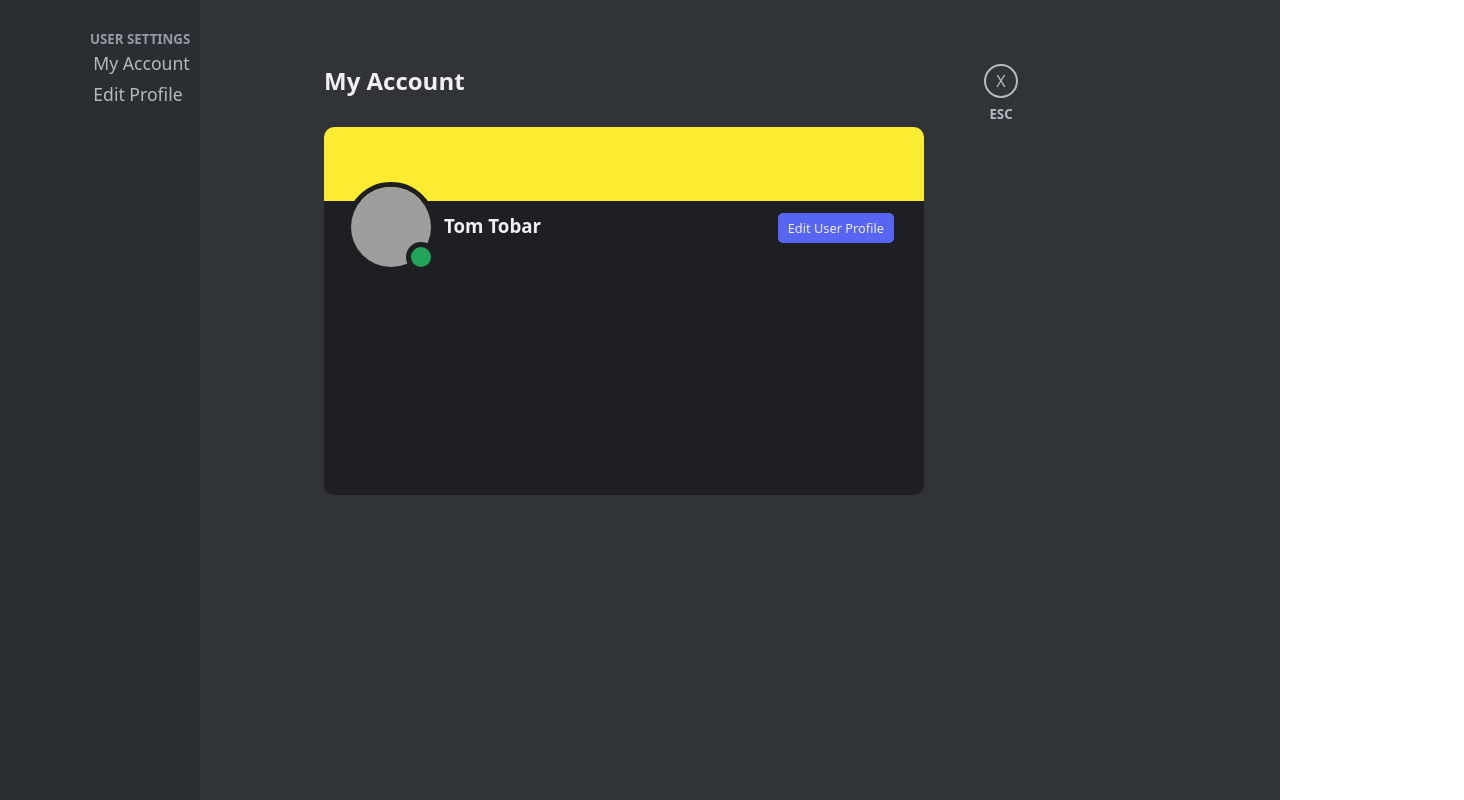
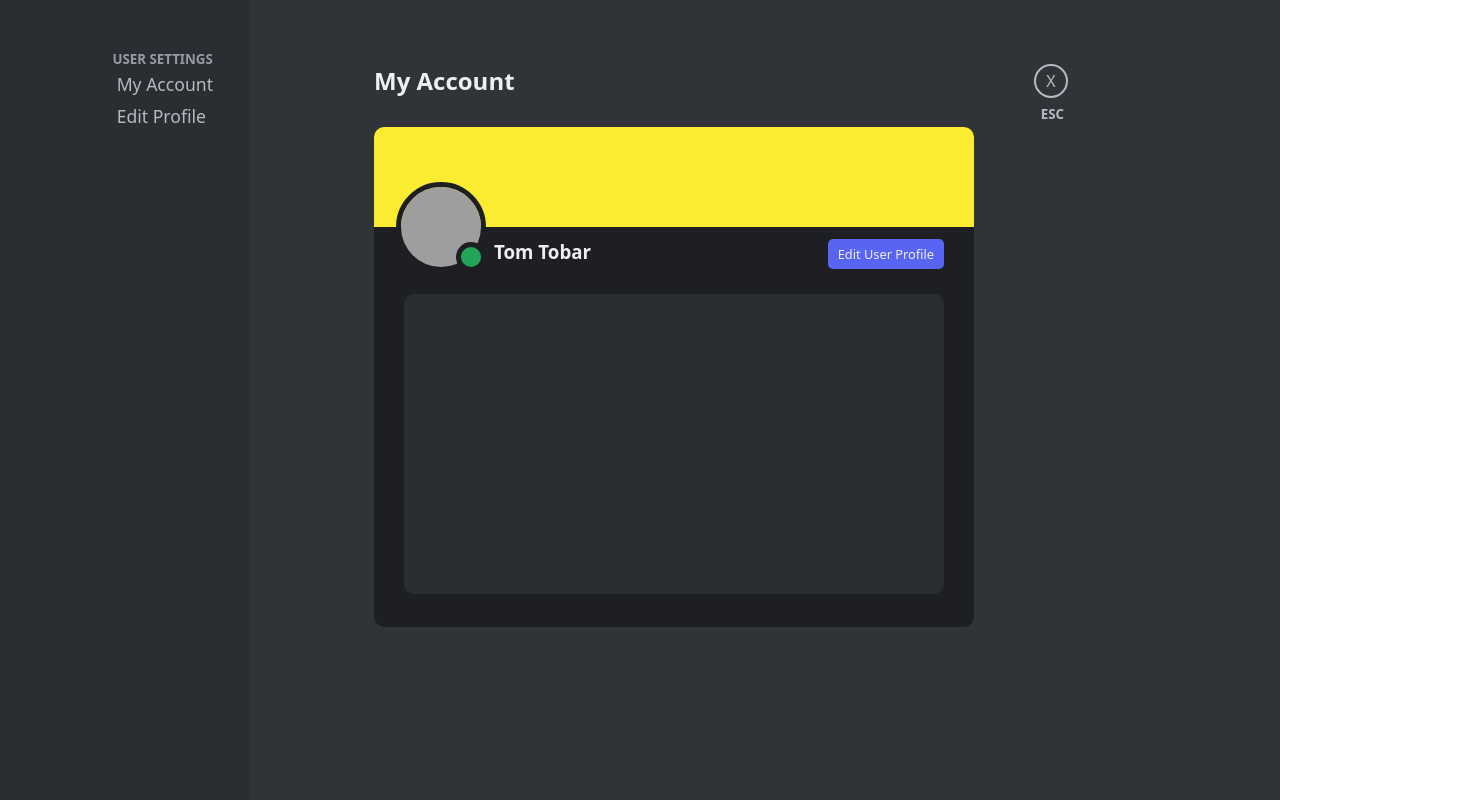
Before and after one commit to codetombomb/acc-patch-react-user-profile, a React (Create React App) app: page / in a window 1280 px wide. Shown: the whole page, 1464 px wide, since content can reach past the window. Built offline with nearby package versions, Linux system fonts and the light colour scheme; data requests are answered from the project's data file; grey boxes are pictures that could not be loaded.

Commit message:
debug layout

```diff
--- a/src/App.css
+++ b/src/App.css
@@ -1,25 +1,27 @@
 .App {
   background-color: #303338;
   height: 100vh;
+  min-width: 1000px;
   color: #eeeff1;
   font-family: "gg sans", "Noto Sans", "Helvetica Neue", Helvetica, Arial,
     sans-serif;
   display: flex;
+  overflow: hidden;
 }
 
 .side-bar {
   align-self: flex-start;
   width: 30vw;
-  min-width: 200px;
   background-color: #2a2d31;
   height: 100vh;
   display: flex;
   flex-direction: column;
   color: #b5bac0;
+  min-width: 250px;
 }
 
 .options-wrapper {
-  margin: 15% 0 0 45%;
+  margin: 20% 0 0 45%;
 }
 
 .side-bar-heading {
@@ -50,7 +52,7 @@
   border-radius: 10px;
   margin-top: 5%;
   width: 100%;
-  height: 50%;
+  height: 500px;;
   min-height: 100px;
   background-color: #1e1f22;
   position: relative;
@@ -69,6 +71,12 @@
   display: flex;
   flex-direction: column;
   align-items: center;
+  color: #b5bac0;
+  display: inline;
+}
+
+.esc-btn-wrapper:hover {
+  color: #eeeff1;
 }
 
 .esc-btn {
@@ -76,19 +84,17 @@
   border-radius: 50px;
   height: 30px;
   width: 30px;
-  color: #b5bac0;
   display: grid;
   place-items: center;
   cursor: pointer;
 }
 
 .esc-label {
-  color: #b5bac0;
   padding: 20%;
 }
 
 .banner {
-  height: 20%;
+  height: 100px;
   border-top-left-radius: 10px;
   border-top-right-radius: 10px;
 }
@@ -105,7 +111,7 @@
 
 .online-status {
   position: absolute;
-  background-color: #22A559;
+  background-color: #22a559;
   border-radius: 50%;
   width: 20px;
   height: 20px;
@@ -114,22 +120,30 @@
   border: 5px solid #1e1f22;
 }
 
-.display-name-container{
+.display-name-container {
   display: flex;
   width: 75%;
-  height: 10%;
+  height: 5%;
   justify-content: space-between;
   padding: 2% 5% 0 20%;
 }
 
 .btn {
-  font-size: .8em;
+  font-size: 0.8em;
   color: #eeeff1;
   border-radius: 5px;
   cursor: pointer;
   display: grid;
   place-content: center;
   padding: 10px;
+}
+
+.info-container {
+  background-color: #2a2d31;
+  border-radius: 10px;
+  height: 60%;
+  width: 90%;
+  margin: 5% 5% 5% 5%;
 }
 
 /*
--- a/src/components/MyAccount.js
+++ b/src/components/MyAccount.js
@@ -1,6 +1,7 @@
 import Avatar from "./MyAccountCard/Avatar";
 import Banner from "./MyAccountCard/Banner";
 import Button from "./Button";
+import InfoContainer from "./MyAccountCard/InfoContainer";
 
 function MyAccount({ bannerColor, avatar, displayName }) {
   return (
@@ -11,6 +12,7 @@ function MyAccount({ bannerColor, avatar, displayName }) {
         <h3>{displayName}</h3>
         <Button size="large" innerText="Edit User Profile"/>
       </div>
+      <InfoContainer />
     </div>
   );
 }
--- a/src/components/MyAccountCard/InfoContainer.js
+++ b/src/components/MyAccountCard/InfoContainer.js
@@ -1,6 +1,8 @@
 function InfoContainer() {
   return (
-    <div>InfoContainer</div>
+    <div className="info-container">
+
+    </div>
   )
 }
 export default InfoContainer
```
